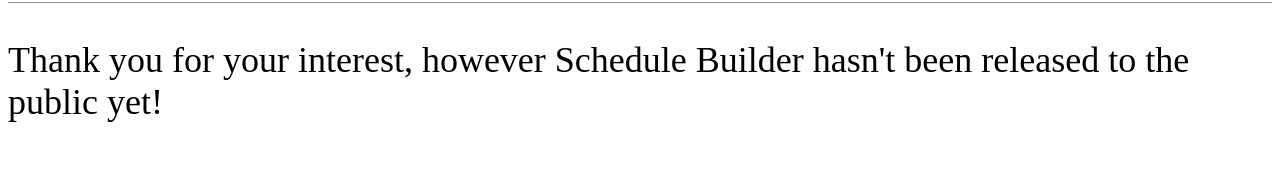
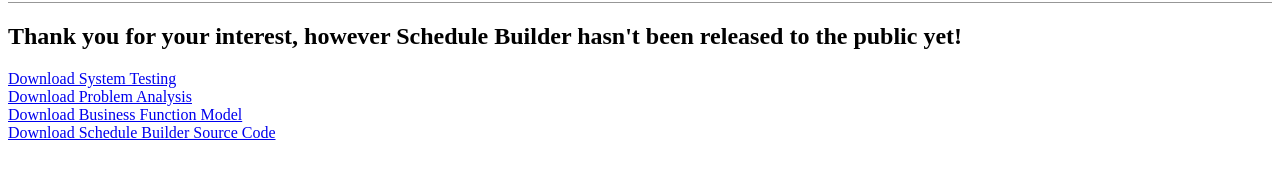
Before and after one commit to scheduleBuilder/scheduleBuilder.github.io, a plain HTML site: page download.html in a window 1280 px wide. Shown: the part 68-244 px from the top of the page. Drawn offline with nearby package versions, Linux system fonts and the light colour scheme.

Commit message:
add download files

```diff
--- a/download.html
+++ b/download.html
@@ -26,8 +26,14 @@
     </div>
 
     <!-- Main content -->
-    <div id = "title">
-        <p>Thank you for your interest, however Schedule Builder hasn't been released to the public yet! </p>
+    <div id = "title2">
+        <h2>Thank you for your interest, however Schedule Builder hasn't been released to the public yet! </h2>
+    </div>
+    <div id="download">
+        <a href="System%20Testing.pdf" download>Download System Testing</a><br>
+        <a href="Problem%201.pdf" download>Download Problem Analysis</a><br>
+        <a href="Business%20Function%20Model.pdf" download>Download Business Function Model</a><br>
+        <a href="Schedule-Builder-master.zip" download>Download Schedule Builder Source Code</a>
     </div>
 
 </body>
```
Also changed, not shown: 5 other files.
